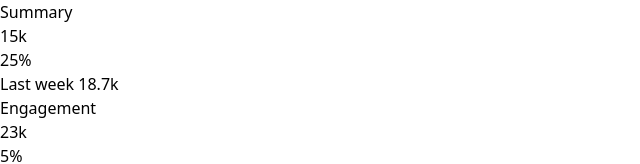
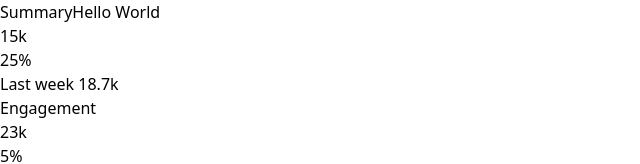
Before and after one commit to cliancarlos/composeui, a React (Vite) app: page / in a window 1280 px wide. Shown: the top 164 px of the page, without its empty margins (0-640 px from the left). Built offline with nearby package versions, Linux system fonts and the light colour scheme.

Commit message:
feat: Added new Text component

```diff
--- a/src/App.tsx
+++ b/src/App.tsx
@@ -1,4 +1,5 @@
 import { Box } from './components/Box';
+import Text from './components/Text';
 
 export default function App(): any {
   return (
@@ -15,7 +16,10 @@ export default function App(): any {
               margin="mx-0.5 my-0.5"
             >
               <Box.Stack>
-                <div className="text-sm font-medium text-gray-400 my-2">Summary</div>
+                <div className="text-sm font-medium text-gray-400 my-2">
+                  Summary
+                  <Text />
+                </div>
                 <Box.Center>
                   <div className="text-3xl font-bold text-gray-200">15k</div>
                   <Box.Between
--- a/src/components/Box/index.tsx
+++ b/src/components/Box/index.tsx
@@ -8,7 +8,7 @@ interface BoxProps extends React.HTMLAttributes<HTMLDivElement>, tailwindClasses
 
 const extractTailwindClasses = <T extends object>(props: T): string => {
   const tailwindKeys = Object.keys(props).filter((key) =>
-    (props[key as keyof T] as unknown as TailwindClass) ? typeof props[key as keyof T] === 'string' : false,
+    (props[key as keyof T] as unknown as 'TailwindClass') ? typeof props[key as keyof T] === 'string' : false,
   ) as Array<TailwindPropsOnly<T>>;
 
   const classes = tailwindKeys
--- /dev/null
+++ b/src/components/Text/index.tsx
@@ -0,0 +1,13 @@
+import React from 'react';
+
+import { tailwindClasses } from '../tailwindClasses';
+
+interface TextProps extends React.HTMLAttributes<HTMLDivElement>, tailwindClasses {}
+
+export default function Text(props: TextProps) {
+  return <span>Hello World</span>;
+}
+
+Text.Bla = (props: TextProps) => {
+  return <span>Bla</span>;
+};
```
